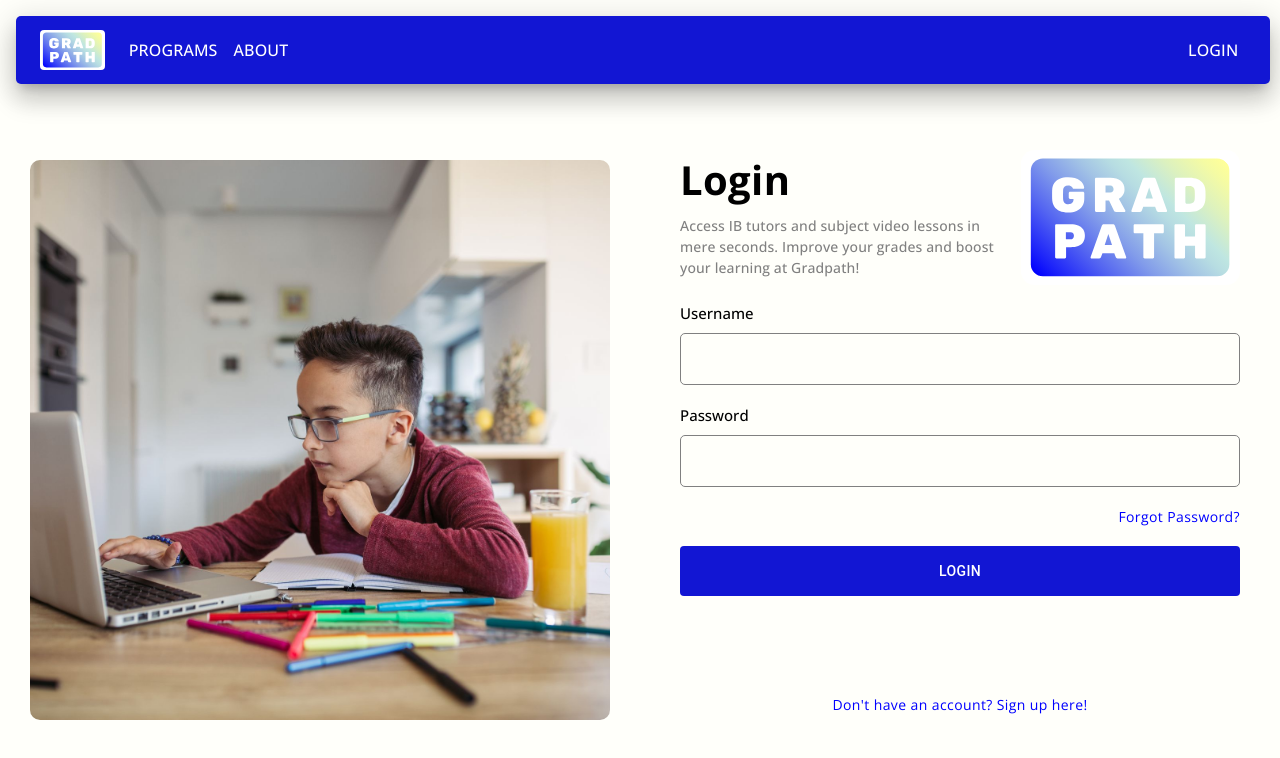
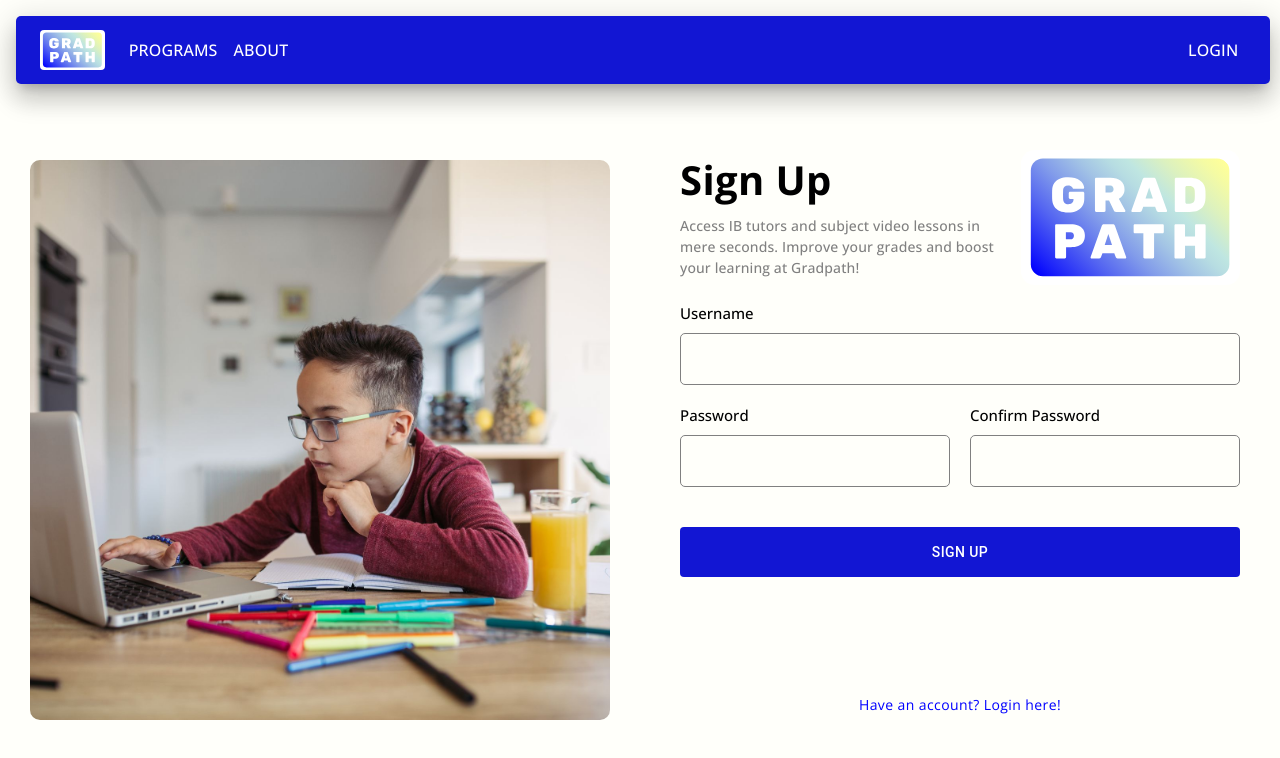
Before and after one commit to coherentboi/GradPath, a React (Create React App) app in the folder frontend/: page /auth in a window 1280 px wide. Both pictures are taken after a click on the button "Don't have an account? Sign up here!". Shown: the top 758 px of the page. Built offline with nearby package versions, Linux system fonts and the light colour scheme.

Commit message:
Small UI Update

```diff
--- a/frontend/src/components/Auth/Auth.js
+++ b/frontend/src/components/Auth/Auth.js
@@ -58,8 +58,9 @@ const Auth = ({setNavColour}) => {
     const dispatch = useDispatch();
     const navigate = useNavigate();
 
-    const [inputs, setInputs] = useState({username: "", password: ""});
+    const [inputs, setInputs] = useState({username: "", password: "", confirmPassword: ""});
     const [error, setError] = useState("");
+    const [signup, setSignup] = useState(false);
 
     const handleInput = (e) => {
         e.preventDefault();
@@ -101,7 +102,7 @@ const Auth = ({setNavColour}) => {
 
     const toggleSignUp = (e) => {
         e.preventDefault();
-        console.log("Works")
+        setSignup(!signup);
     }
 
     const forgotPassword = (e) => {
@@ -113,6 +114,8 @@ const Auth = ({setNavColour}) => {
             <Box sx={{display: {xs:"none", md: "flex"}, width: "50%", height: "90vh", marginTop: "10vh", justifyContent: "center", alignItems: "center"}}>
                 <img style={{width: "calc(100% - 60px)", height: "calc(100% - 160px)", objectFit: "cover", borderRadius: "10px"}} alt="tutoring" src={AuthImage}/>
             </Box>
+            {
+                !signup && (
                     <Box sx={{display: {xs: "none", md: "flex"}, alignItems: "center", justifyContent: "center", width: "50%", height: "90vh", marginTop: "10vh"}}>
                         <Box sx={{width: "calc(100% - 20px)", height: "calc(100% - 80px)", margin: "40px 10px", display: "flex", flexDirection: "column", alignItems: "center", overflowY: "auto"}}>
                             <Box sx={{display: "flex", flexDirection: "row", width: "calc(100% - 60px)", margin: "30px 30px 0px 30px", height: "calc(25% - 30px)", alignItems: "center"}}>
@@ -162,10 +165,83 @@ const Auth = ({setNavColour}) => {
                                 </form>
                             </Box>
                             <Box sx={{display: "flex", width: "calc(100% - 60px)", margin: "10px 30px 30px 30px", height: "calc(10% - 10px)", justifyContent: "center"}}>
-                        <LinkLikeButton disableRipple>Don't have an account? Sign up here!</LinkLikeButton>
+                                <LinkLikeButton disableRipple onClick={toggleSignUp}>Don't have an account? Sign up here!</LinkLikeButton>
                             </Box>
                         </Box>
                     </Box>
+                )
+            }
+            {
+                signup && (
+                    <Box sx={{display: {xs: "none", md: "flex"}, alignItems: "center", justifyContent: "center", width: "50%", height: "90vh", marginTop: "10vh"}}>
+                        <Box sx={{width: "calc(100% - 20px)", height: "calc(100% - 80px)", margin: "40px 10px", display: "flex", flexDirection: "column", alignItems: "center", overflowY: "auto"}}>
+                            <Box sx={{display: "flex", flexDirection: "row", width: "calc(100% - 60px)", margin: "30px 30px 0px 30px", height: "calc(25% - 30px)", alignItems: "center"}}>
+                                <Box sx={{display: "flex", flexDirection: "column", height: "100%", marginRight: "20px", flexGrow: 1}}>
+                                    <Typography sx={{color: "black", fontSize: "40px", fontFamily: 'Open Sans, sans-serif', fontWeight: "700"}}>
+                                        Sign Up
+                                    </Typography>
+                                    <Typography sx={{color: "grey", fontSize: {md: "11px", lg: "14px"}, fontFamily: 'Open Sans, sans-serif', fontWeight: "500", marginTop: "5px"}}>
+                                        Access IB tutors and subject video lessons in mere seconds. Improve your grades and boost your learning at Gradpath!
+                                    </Typography>
+                                </Box>
+                                <Box sx={{height: "100%"}}>
+                                    <img src={GradpathLogo} alt="logo" style={{height: "110%"}}/>
+                                </Box>
+                            </Box>
+                            <Box sx={{display: "flex", flexDirection: "column", width: "calc(100% - 60px)", margin: "30px 30px 0px 30px", height: "calc(65% - 30px)"}}>
+                                <form style={{display: "flex", flexDirection: "column", width:"100%", height: "100%"}} onSubmit={handleSubmit}>
+                                    <MdLabel htmlFor="username">Username</MdLabel>
+                                    <MdInputField>
+                                        <MdStyledInput
+                                            type="text"
+                                            name="username"
+                                            value={inputs.username}
+                                            onChange={handleInput}
+                                        />
+                                    </MdInputField>
+                                    <Box sx={{display: "flex", flexDirection: "row", width: "100%"}}>
+                                        <Box sx={{display: "flex", flexDirection: "column", width: 'calc(50% - 10px)', marginRight: "10px"}}>
+                                            <MdLabel htmlFor="password">Password</MdLabel>
+                                            <MdInputField>
+                                                <MdStyledInput
+                                                    type="password"
+                                                    name="password"
+                                                    value={inputs.password}
+                                                    onChange={handleInput}
+                                                />
+                                            </MdInputField>
+                                        </Box>
+                                        <Box sx={{display: "flex", flexDirection: "column", width: 'calc(50% - 10px)', marginLeft: "10px"}}>
+                                            <MdLabel htmlFor="confirmPassword">Confirm Password</MdLabel>
+                                            <MdInputField>
+                                                <MdStyledInput
+                                                    type="password"
+                                                    name="confirmPassword"
+                                                    value={inputs.confirmPassword}
+                                                    onChange={handleInput}
+                                                />
+                                            </MdInputField>
+                                        </Box>
+                                    </Box>
+                                    {
+                                        error !== "" && (
+                                            <Typography sx={{color: "red", fontSize: "14px", fontFamily: 'Open Sans, sans-serif', fontWeight: "500", marginTop: "5px", alignSelf: "center"}}>
+                                                {error}
+                                            </Typography>
+                                        )
+                                    }
+                                    <Button type="submit" color="primary" sx={{backgroundColor: "primary.main", color: "white", width: "100%", height: "50px", marginTop: "20px", ":hover": {filter: "brightness(85%)", backgroundColor: "primary.main", transition: "0.3s"}}}>
+                                        Sign Up
+                                    </Button>
+                                </form>
+                            </Box>
+                            <Box sx={{display: "flex", width: "calc(100% - 60px)", margin: "10px 30px 30px 30px", height: "calc(10% - 10px)", justifyContent: "center"}}>
+                                <LinkLikeButton disableRipple onClick={toggleSignUp}>Have an account? Login here!</LinkLikeButton>
+                            </Box>
+                        </Box>
+                    </Box>
+                )
+            }
 
         </Box>
     )
--- a/frontend/src/components/Home/Home.js
+++ b/frontend/src/components/Home/Home.js
@@ -43,7 +43,7 @@ const Home = ({setNavColour}) => {
                 <Box sx={{ display: "flex", width: "100vw", height: "100vh", bgcolor: "background.main"}}>
                     <Box sx={{width: "100vw", height: "100vh", display: {xs: "none", md: "flex"}}}>
                         <HalfBox>
-                            <Box sx={{display: "flex", flexDirection: "column", width: "90%", height: "100%", justifyContent: "center", marginLeft: "40px"}}>
+                            <Box sx={{display: "flex", flexDirection: "column", width: "calc(95% - 40px)", height: "100%", justifyContent: "center", marginLeft: "40px"}}>
                                 <Typography sx={{color: "black", fontSize: "40px", fontFamily: 'Open Sans, sans-serif', fontWeight: "700", marginBottom: "10px"}}>
                                     Get IB help from:
                                 </Typography>
@@ -64,7 +64,7 @@ const Home = ({setNavColour}) => {
                             </Box>
                         </HalfBox>
                         <HalfBox>
-                            <Box sx={{display: "flex", width: "90%", height: "100%", marginLeft: "20px", marginRight: "20px", alignItems: "center"}}>
+                            <Box sx={{display: "flex", width: "calc(90% - 20px)", height: "100%", marginLeft: "20px", marginRight: "20px", alignItems: "center"}}>
                                 <img src={tutoringImage} alt="" style={{objectFit: "cover", width: "100%", height: "65%", borderRadius: "20px"}}/>
                             </Box>
                         </HalfBox>
```
Also changed, not shown: 1 other file (tests, documents, lock files or other folders). Lines whose indentation alone changed are shown as unchanged.
